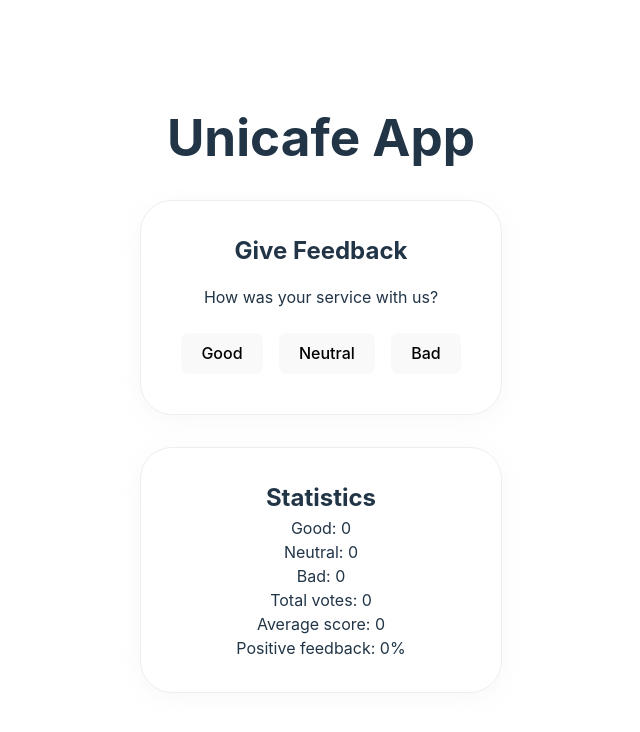
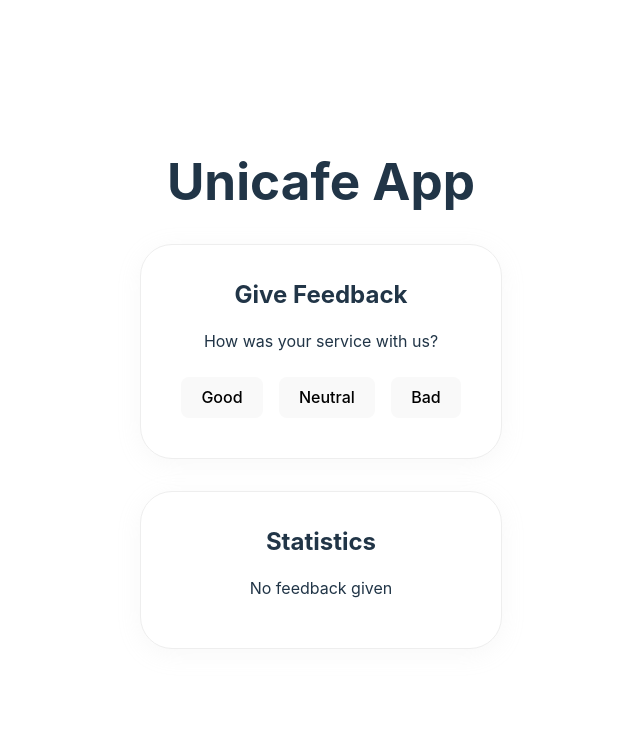
Before and after one commit to bomberstudios/fullstackopen, a React (Vite) app in the folder part1/unicafe/: page / in a window 1280 px wide. Shown: the top 732 px of the page, without its empty margins (319-959 px from the left). Built offline with nearby package versions, Linux system fonts and the light colour scheme.

Commit message:
Solution to exercise 1.9

```diff
--- a/part1/unicafe/src/App.jsx
+++ b/part1/unicafe/src/App.jsx
@@ -9,9 +9,13 @@ const Statistics = ({ good, neutral, bad }) => {
   const totalVotes = good + neutral + bad;
   const averageScore = ((good - bad) / totalVotes).toFixed(2);
   const positiveFeedback = ((good / totalVotes) * 100).toFixed(2);
+
   return (
     <Card>
       <h2>Statistics</h2>
+      {totalVotes === 0 && <p>No feedback given</p>}
+      {totalVotes > 0 && (
+        <>
           <div>Good: {good}</div>
           <div>Neutral: {neutral}</div>
           <div>Bad: {bad}</div>
@@ -20,6 +24,8 @@ const Statistics = ({ good, neutral, bad }) => {
           <div>
             Positive feedback: {positiveFeedback > 0 ? positiveFeedback : 0}%
           </div>
+        </>
+      )}
     </Card>
   );
 };
```
Also changed, not shown: 1 other file (tests, documents, lock files or other folders). Lines whose indentation alone changed are shown as unchanged.
